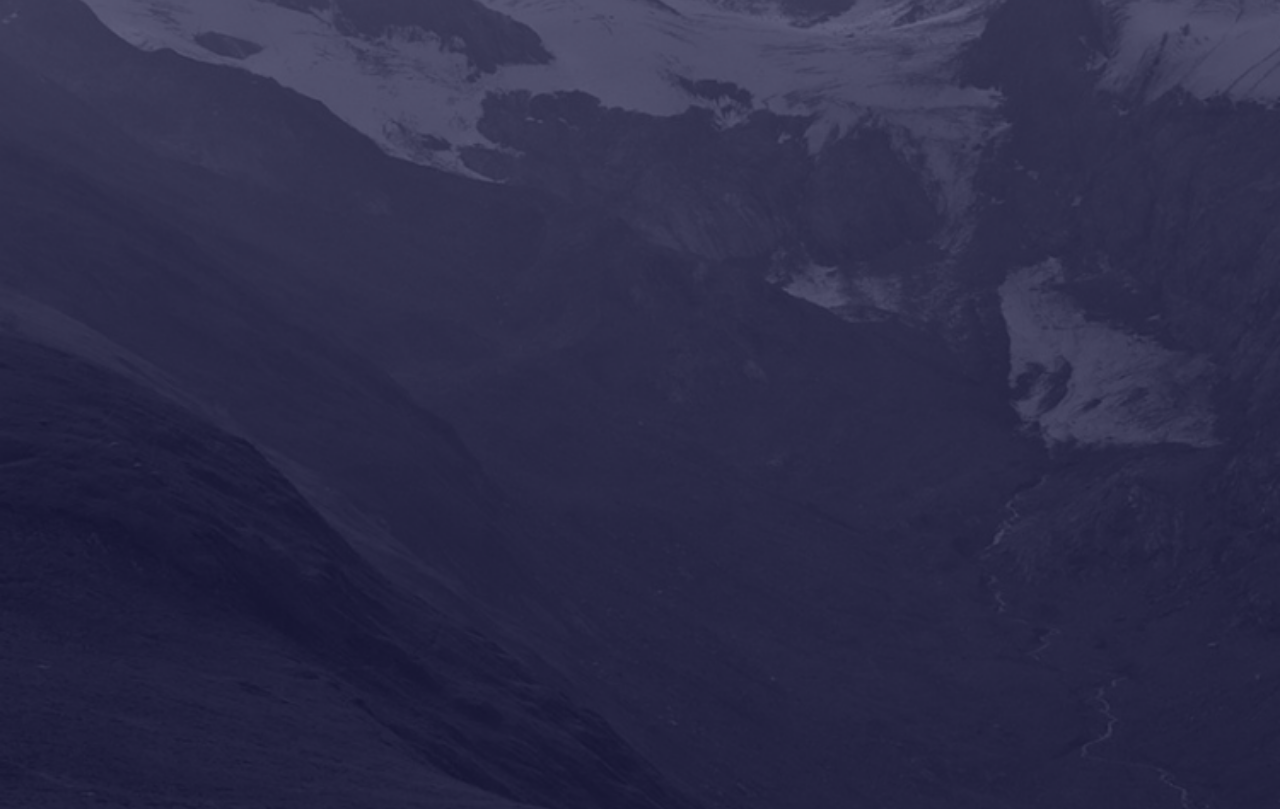
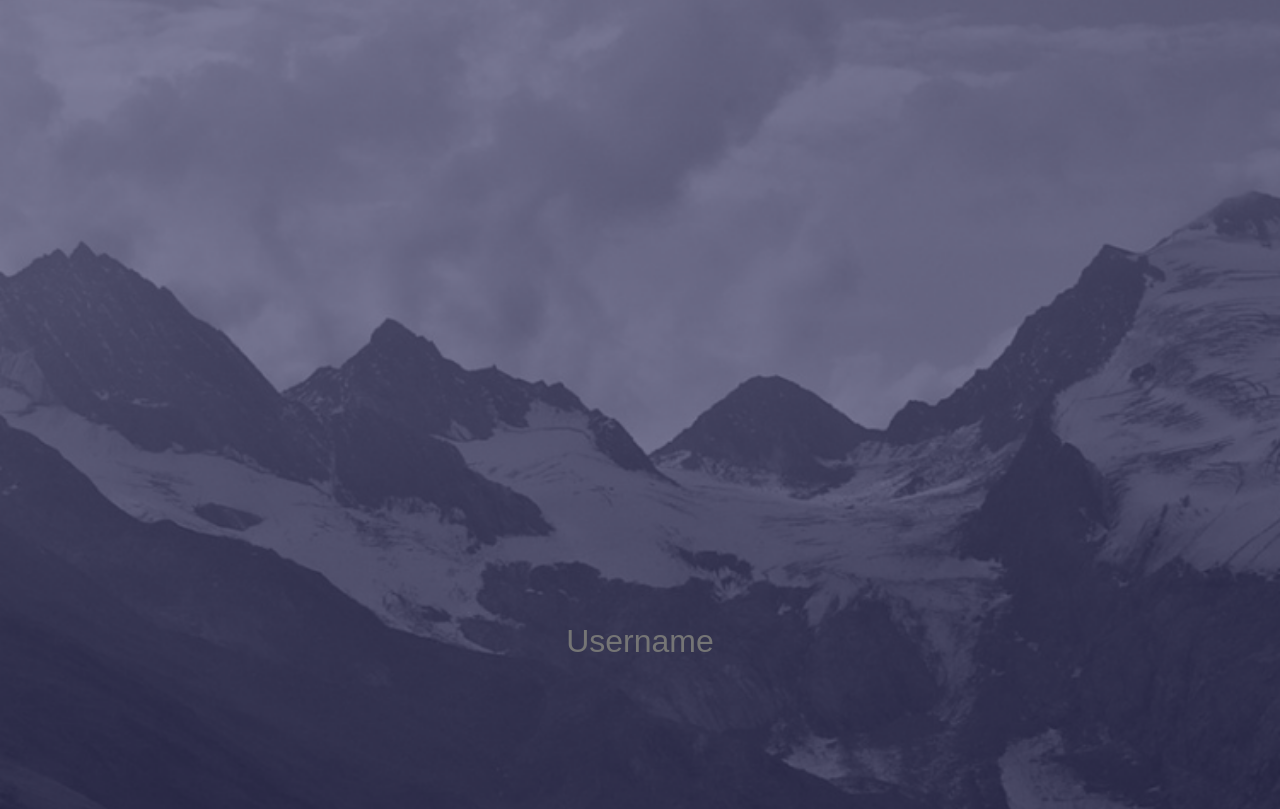
Before and after one commit to MichaelKalinouskij/projectThree, a plain HTML site: page index.html in a window 1280 px wide. Shown: the part 503-1312 px from the top of the page. Drawn offline with Linux system fonts and the light colour scheme.

Commit message:
projecthree

```diff
--- a/index.html
+++ b/index.html
@@ -8,13 +8,17 @@
 	<title>Project</title>
 </head>
 <body>
-	<div class="wrapper">
+	<div class="page">
+		<img src="img/background_one.png" alt="" class="page-signin">
 		<div class="inner">
 			<h1 class="logo">
 				<a href="#" title="Logo">
 					<img src="img/logo.png" alt="Logo_icon">
 				</a>
 			</h1>
+			<div class="input">
+				<input type="text" maxlength="30" style="text-align:center" placeholder="Username" class="username-input">
+			</div>
 		</div>
 	</div>
 </body>
--- a/style/style.css
+++ b/style/style.css
@@ -52,26 +52,47 @@ table {
 	height: 0;
 }
 
+html {
+	height: 100%;
+}
 body{
+	height: 100%;
 	min-width: 750px;
 
-}
-.wrapper {
-	background-image: url(../img/background_one.png);
-	background-size: cover;
-	background-repeat: no-repeat;
-	background-position: center;
 
 }
+.page-signin {
+	width: 100%;
+	height: 100%;
+	position: relative;
+	overflow: hidden;
+	position: relative;
+}
 .inner {
-	width: 73%;
-	height: 1334px;
+	position: absolute;
+	width: 100%;
+	height: 100%;
+	top: 20%;
+}
+.logo {
+	width: 320px;
 	margin: 0 auto;
-	padding-left: 10px;
-	padding-right: 10px;
+	position: relative;
+}
+.input {
+
+	margin: 0 auto;
+	text-align: center;
+	z-index: -1;
+}
+.username-input {
+	margin-top: 50%;
+	height: 30px;
+	width: 300px;
+	padding: 5px 5px;
+	border: none;
+	background: transparent;
+	font-size: 2em;
+	color: gray;
 
 }
-.logo {
-	width: 318px;
-	margin: 0 auto;
-}
```
Lines whose indentation alone changed are shown as unchanged.
